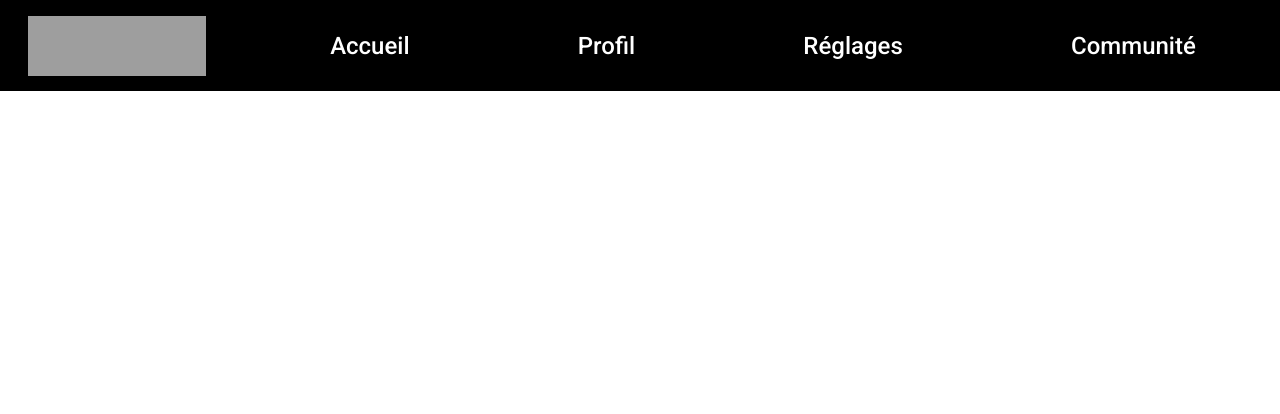
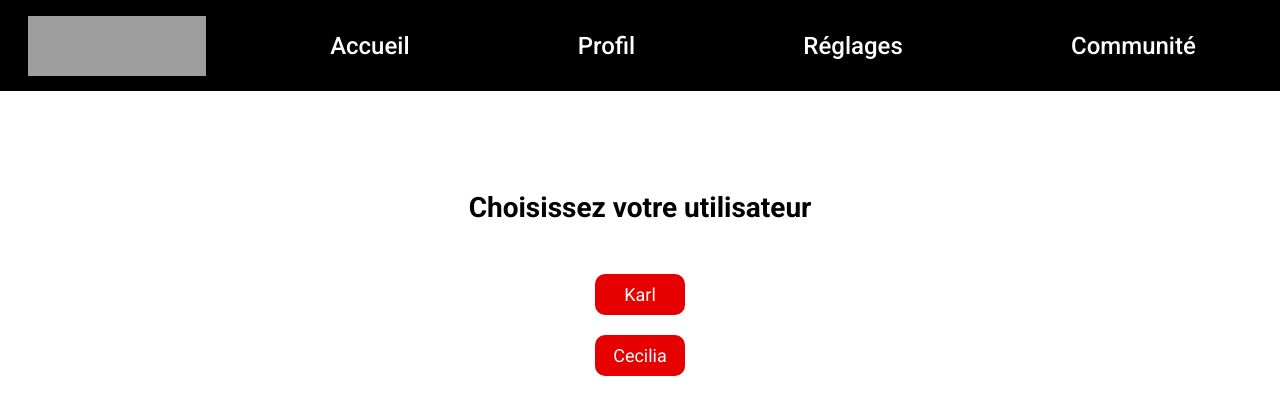
Before and after one commit to thomasop/SportSee, a React (Create React App) app: page / in a window 1280 px wide. Shown: the top 414 px of the page. Built offline with nearby package versions, Linux system fonts and the light colour scheme; grey boxes are pictures that could not be loaded; a web font is replaced by a local one.

Commit message:
Add: link user in home page

```diff
--- a/src/Pages/Home.tsx
+++ b/src/Pages/Home.tsx
@@ -1,10 +1,24 @@
 import React from "react";
 import Header from "../Components/Header";
+import { Link } from "react-router-dom";
 
 const Home: React.FC = () => {
   return (
     <>
       <Header />
+      <main className="home">
+        <section className="home__section">
+          <h1 className="home__h1">Choisissez votre utilisateur</h1>
+          <div className="home__div">
+            <Link className="home__link" to="/dashboard/12">
+              Karl
+            </Link>
+            <Link className="home__link home__link--margin" to="/dashboard/18">
+              Cecilia
+            </Link>
+          </div>
+        </section>
+      </main>
     </>
   );
 };
--- a/src/css/style.css
+++ b/src/css/style.css
@@ -108,6 +108,36 @@ html, body {
 }
 /* Variable for color and animation duration */
 /* Style for home page */
+.home__section {
+  text-align: center;
+  margin-top: 100px;
+}
+.home__h1 {
+  margin-bottom: 50px;
+  font-size: 28px;
+}
+.home__div {
+  display: flex;
+  flex-direction: column;
+}
+.home__link {
+  color: white;
+  width: 90px;
+  margin: auto;
+  text-decoration: none;
+  font-size: 18px;
+  background-color: #E60000;
+  padding: 10px 0px;
+  border-radius: 10px;
+  transition: all 500ms;
+}
+.home__link--margin {
+  margin-top: 20px;
+}
+.home__link:hover {
+  transform: scale(1.2);
+}
+
 /* Variable for color and animation duration */
 /* Style for menu page */
 
--- a/src/sass/pages/_home.scss
+++ b/src/sass/pages/_home.scss
@@ -1,3 +1,35 @@
 @import "../utils/variables";
 
 /* Style for home page */
+
+.home {
+    &__section {
+        text-align: center;
+        margin-top: 100px;
+    }
+    &__h1 {
+        margin-bottom: 50px;
+        font-size: 28px;
+    }
+    &__div {
+        display: flex;
+        flex-direction: column;
+    }
+    &__link {
+        color: white;
+        width: 90px;
+        margin: auto;
+        text-decoration: none;
+        font-size: 18px;
+        background-color: #E60000;
+        padding: 10px 0px;
+        border-radius: 10px;
+        transition: all 500ms;
+        &--margin {
+            margin-top: 20px;
+        }
+        &:hover {
+            transform: scale(1.2);
+        }
+    }
+}
```
Also changed, not shown: 1 other file (tests, documents, lock files or other folders).
